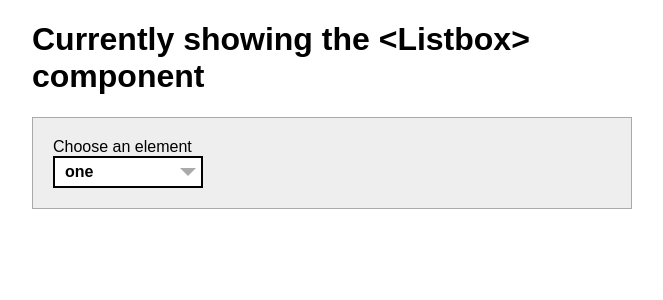
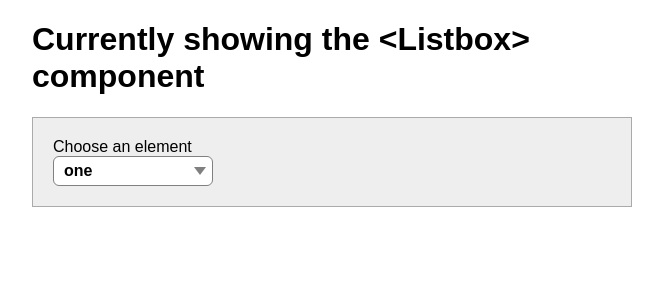
Before and after one commit to ashleemboyer/a11y-components-og, a React (Create React App) app: page / in a window 1280 px wide. Shown: the top 300 px of the page, without its empty margins (308-971 px from the left). Built offline with nearby package versions, Linux system fonts and the light colour scheme.

Commit message:
Adding some custom styles to listbox and cleaning up CSS

```diff
--- a/src/components/Listbox/Listbox.css
+++ b/src/components/Listbox/Listbox.css
@@ -6,7 +6,6 @@
 }
 
 .left-area {
-  box-sizing: border-box;
   display: inline-block;
   font-size: 1rem;
   vertical-align: top;
@@ -39,47 +38,53 @@
   color: green;
 }
 
+#exp_wrapper {
+  position: relative;
+}
+
 #exp_button {
-  border-radius: 0;
+  border: 1px solid grey;
+  border-radius: 6px;
   font-size: 1rem;
   text-align: left;
   padding: 5px 10px;
-  width: 150px;
+  width: 160px;
   position: relative;
 }
 
 #exp_button::after {
   width: 0;
   height: 0;
-  border-left: 8px solid transparent;
-  border-right: 8px solid transparent;
-  border-top: 8px solid #aaa;
+  border-left: 6px solid transparent;
+  border-right: 6px solid transparent;
+  border-top: 8px solid grey;
   content: " ";
   position: absolute;
-  right: 5px;
+  right: 6px;
   top: 10px;
 }
 
 #exp_button[aria-expanded="true"]::after {
   width: 0;
   height: 0;
-  border-left: 8px solid transparent;
-  border-right: 8px solid transparent;
+  border-left: 6px solid transparent;
+  border-right: 6px solid transparent;
   border-top: 0;
-  border-bottom: 8px solid #aaa;
+  border-bottom: 8px solid grey;
   content: " ";
   position: absolute;
-  right: 5px;
+  right: 6px;
   top: 10px;
 }
 
 #exp_elem_list {
-  border-top: 0;
+  border: 1px solid grey;
+  border-radius: 4px;
   max-height: 10em;
   overflow-y: auto;
   position: absolute;
   margin: 0;
-  width: 148px;
+  width: 160px;
 }
 
 .hidden {
--- a/src/index.css
+++ b/src/index.css
@@ -1,3 +1,4 @@
 * {
   font-family: sans-serif;
+  box-sizing: border-box;
 }
```
